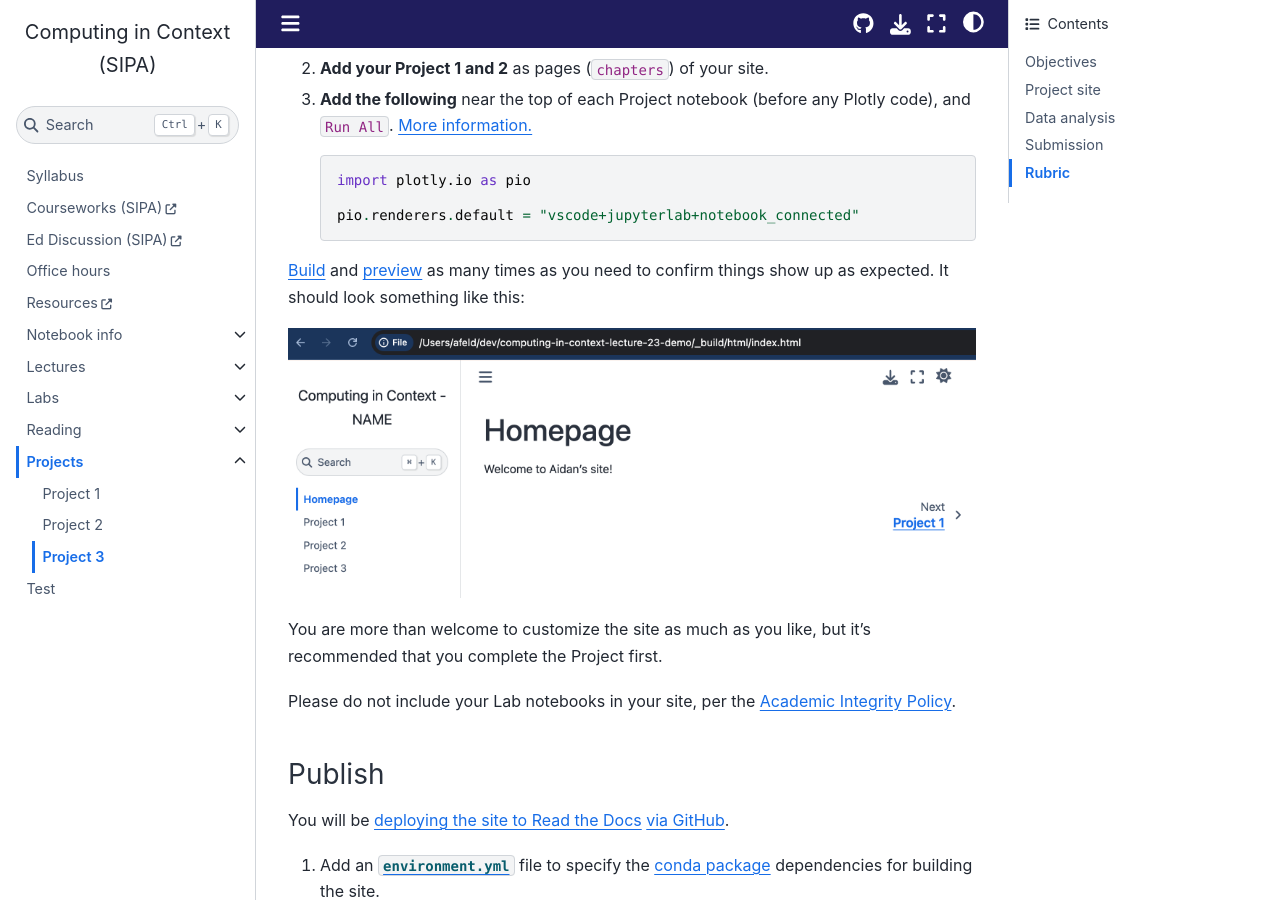
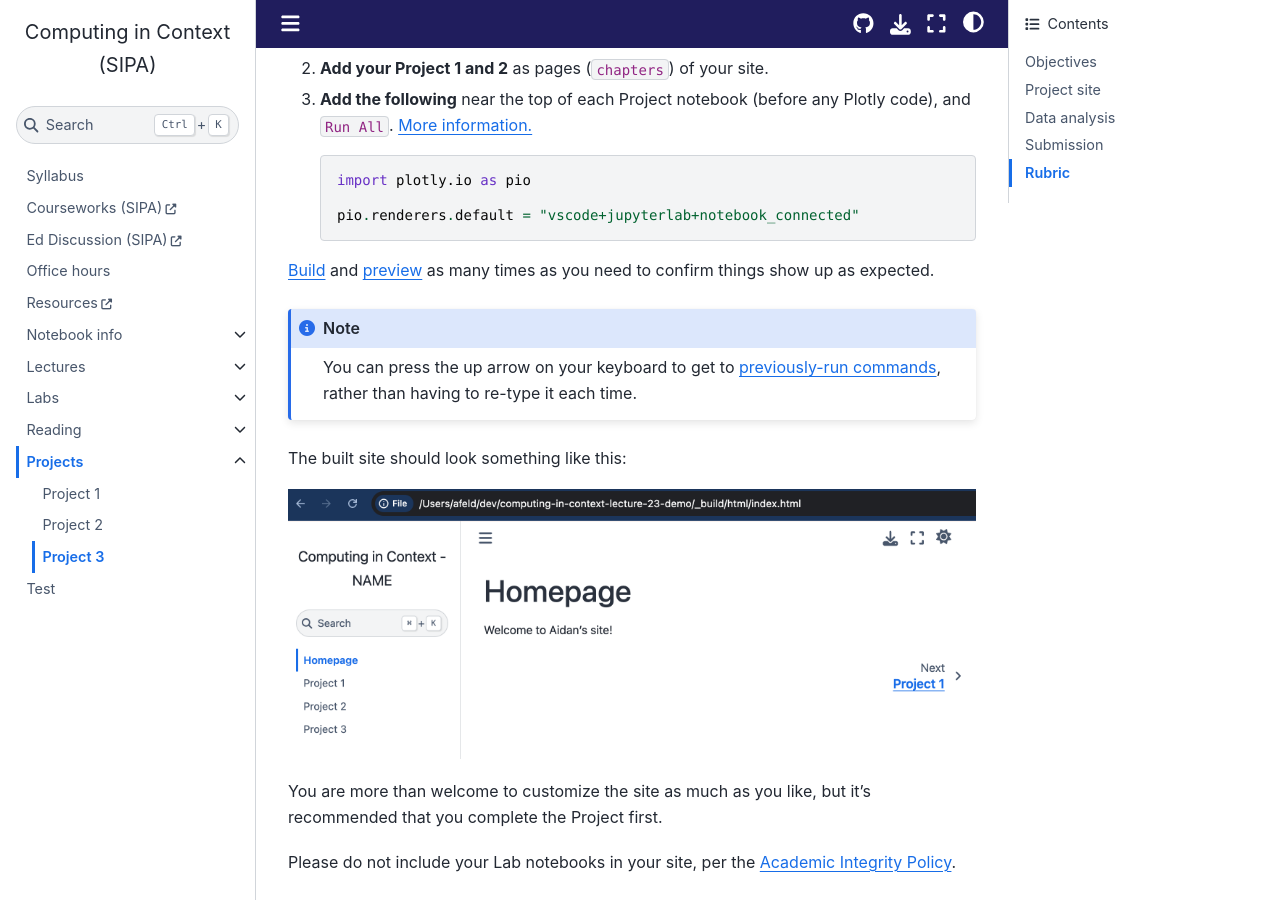
Before and after one commit to afeld/computing-in-context, a Jupyter Book: the page built from project_3.md, in a window 1280 px wide and 900 px high, scrolled down 672 px. Built offline with Jupyter Book 1.0.4 settings and Sphinx 7.4.7 and the Sphinx Book theme 1.1.4, drawn with Linux system fonts in a browser that asks for light colours; pages that are not in the unit, such as notebooks, are missing from menus; comment, search, counter and statistics services are not loaded.

Commit message:
add note about bash history

````diff
--- a/project_3.md
+++ b/project_3.md
@@ -30,7 +30,13 @@ You don't know how to do this yet. You will need to read the documentation to fi
    pio.renderers.default = "vscode+jupyterlab+notebook_connected"
    ```
 
-[Build](lab_12.ipynb#build-the-site) and [preview](lab_12.ipynb#view-the-site-locally) as many times as you need to confirm things show up as expected. It should look something like this:
+[Build](lab_12.ipynb#build-the-site) and [preview](lab_12.ipynb#view-the-site-locally) as many times as you need to confirm things show up as expected.
+
+```{note}
+You can press the up arrow on your keyboard to get to [previously-run commands](https://www.thomas-krenn.com/en/wiki/Bash_history), rather than having to re-type it each time.
+```
+
+The built site should look something like this:
 
 ![JupyterBook homepage](img/book_home.png)
 
````
